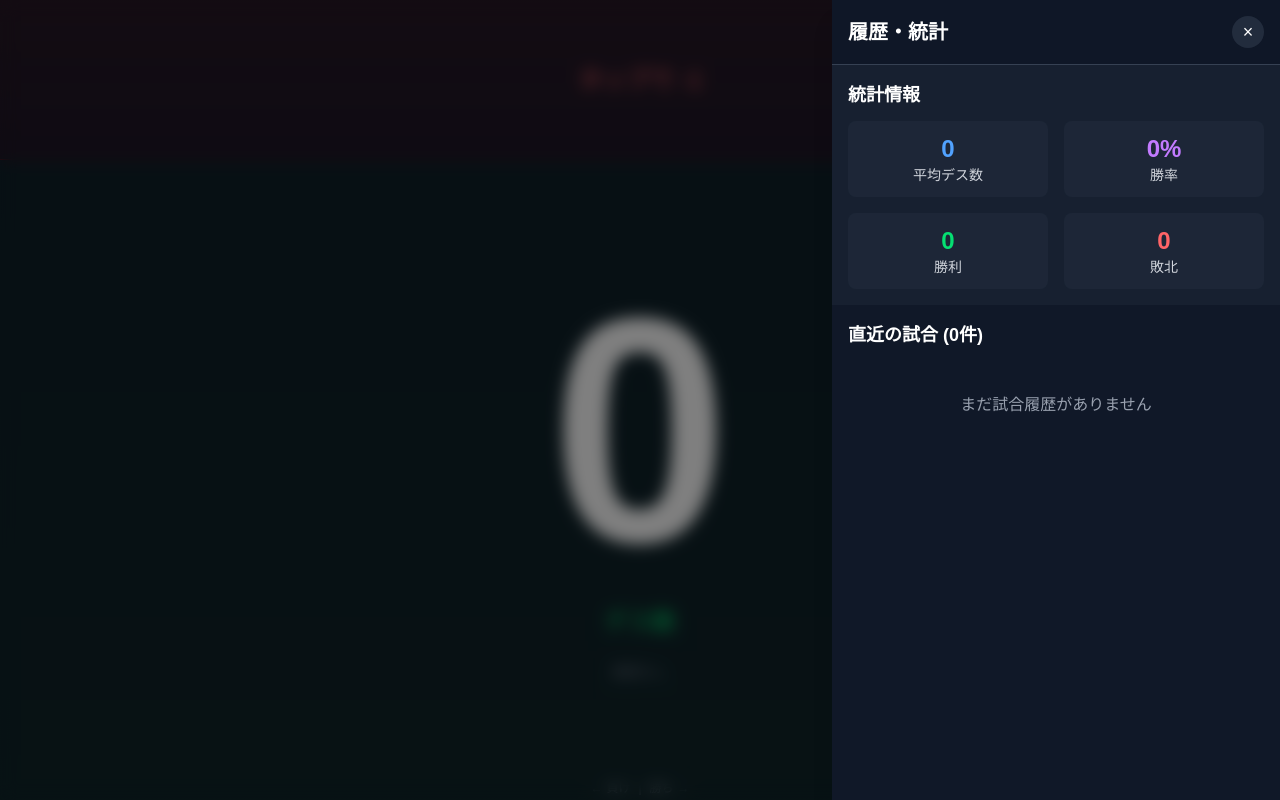
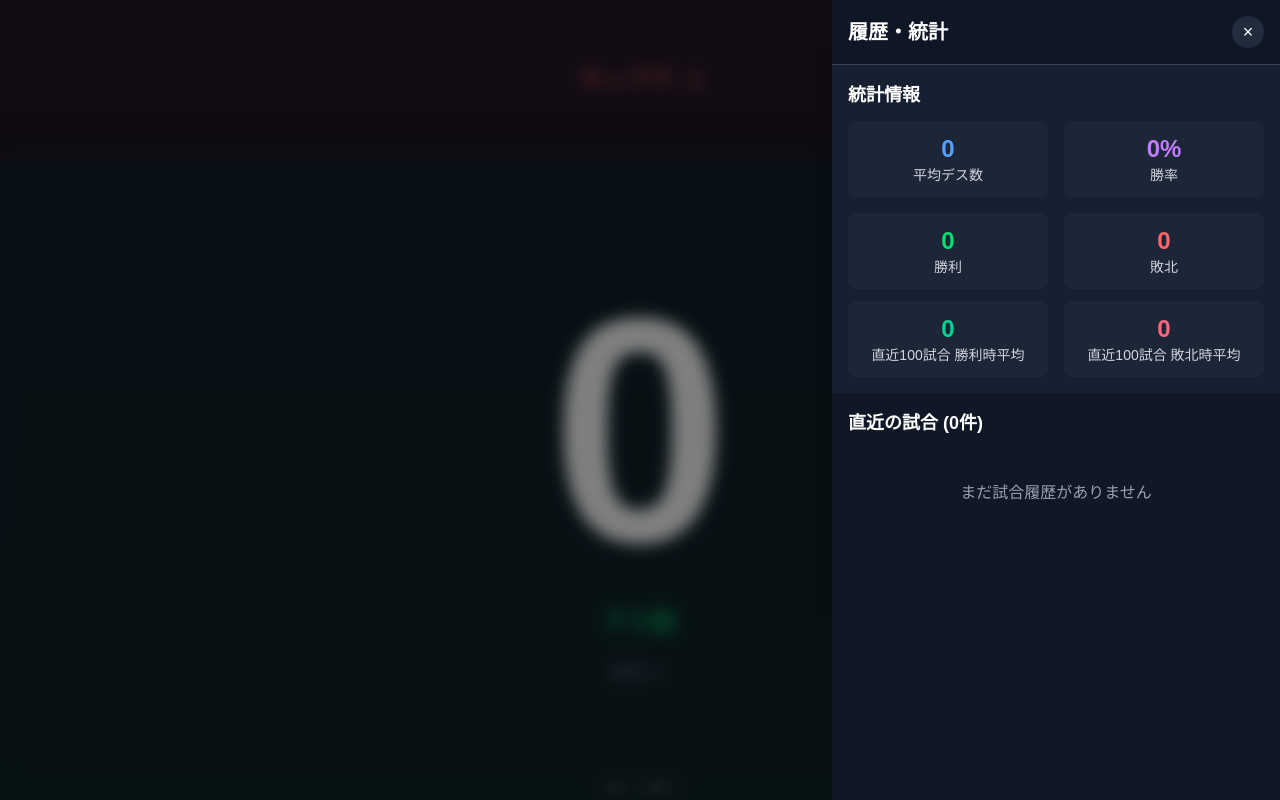
Before and after one commit to soishi/gameUtils, a Next.js app in the folder apps/death-tap-counter/: page / in a window 1280 px wide. Both pictures are taken after a click on the button "履歴・統計を表示". Built offline with nearby package versions, Linux system fonts and the light colour scheme.

Commit message:
feat: refresh death counter stats overview

```diff
--- a/apps/death-tap-counter/src/components/DeathTapCounter.tsx
+++ b/apps/death-tap-counter/src/components/DeathTapCounter.tsx
@@ -36,6 +36,7 @@ export const DeathTapCounter = () => {
 
   const containerRef = useRef<HTMLDivElement>(null)
   const touchStartTime = useRef<number>(0)
+  const stats = getStats()
 
   // タップイベントの処理
   const handleContainerClick = (event: React.MouseEvent<HTMLDivElement>) => {
@@ -192,7 +193,7 @@ export const DeathTapCounter = () => {
 
           {/* 直近5バトルの履歴 */}
           <div className="w-full max-w-xs px-4 flex-shrink-0">
-            <RecentHistory history={history} />
+            <RecentHistory history={history} stats={stats} />
           </div>
 
           <div className="absolute bottom-4 right-4 text-sm text-green-400/80">タップで +1</div>
@@ -223,7 +224,7 @@ export const DeathTapCounter = () => {
       {isHistoryOpen && (
         <HistoryDrawer
           history={history}
-          stats={getStats()}
+          stats={stats}
           onClose={toggleHistory}
           onClearHistory={clearHistory}
           onDeleteItem={deleteHistoryItem}
--- a/apps/death-tap-counter/src/components/HamburgerMenu.tsx
+++ b/apps/death-tap-counter/src/components/HamburgerMenu.tsx
@@ -17,10 +17,10 @@ export const HamburgerMenu = ({ onHistoryClick }: HamburgerMenuProps) => {
       {/* 履歴表示ボタン */}
       <button
         onClick={onHistoryClick}
-        className="w-12 h-12 bg-gray-800/80 backdrop-blur-sm rounded-full flex items-center justify-center hover:bg-gray-700/80 transition-colors"
+        className="w-14 h-14 bg-gray-800/80 backdrop-blur-sm rounded-full flex items-center justify-center hover:bg-gray-700/80 transition-colors"
         aria-label="履歴・統計を表示"
       >
-        <span className="text-xl">📊</span>
+        <span className="text-2xl">📊</span>
       </button>
     </div>
   )
--- a/apps/death-tap-counter/src/components/HistoryDrawer.tsx
+++ b/apps/death-tap-counter/src/components/HistoryDrawer.tsx
@@ -6,7 +6,7 @@
 
 import { useState } from 'react'
 import { GameHistory, GameStats } from '@/types'
-import { getRecentHistory, calculateWinRate } from '@/utils'
+import { getRecentHistory } from '@/utils'
 
 interface HistoryDrawerProps {
   history: GameHistory[]
@@ -28,8 +28,12 @@ export const HistoryDrawer = ({
   onUpdateItemResult,
 }: HistoryDrawerProps) => {
   const recentHistory = getRecentHistory(history, 10)
-  const winRate = calculateWinRate(stats)
   const [editingId, setEditingId] = useState<string | null>(null)
+  const handleClearHistory = () => {
+    if (window.confirm('履歴をすべて削除しますか？この操作は元に戻せません。')) {
+      onClearHistory()
+    }
+  }
 
   const formatDate = (timestamp: number) => {
     const date = new Date(timestamp)
@@ -86,13 +90,14 @@ export const HistoryDrawer = ({
         {/* 統計セクション */}
         <div className="p-4 bg-gray-800/50">
           <h3 className="text-lg font-semibold text-white mb-3">統計情報</h3>
+          <div className="space-y-3">
             <div className="grid grid-cols-2 gap-4">
               <div className="bg-gray-800/80 rounded-lg p-3 text-center">
                 <div className="text-2xl font-bold text-blue-400 tabular-nums">{stats.avg}</div>
                 <div className="text-sm text-gray-300">平均デス数</div>
               </div>
               <div className="bg-gray-800/80 rounded-lg p-3 text-center">
-              <div className="text-2xl font-bold text-purple-400 tabular-nums">{winRate}%</div>
+                <div className="text-2xl font-bold text-purple-400 tabular-nums">{stats.winRate}%</div>
                 <div className="text-sm text-gray-300">勝率</div>
               </div>
               <div className="bg-gray-800/80 rounded-lg p-3 text-center">
@@ -104,13 +109,24 @@ export const HistoryDrawer = ({
                 <div className="text-sm text-gray-300">敗北</div>
               </div>
             </div>
+            <div className="grid grid-cols-1 sm:grid-cols-2 gap-4">
+              <div className="bg-gray-800/80 rounded-lg p-3 text-center">
+                <div className="text-2xl font-bold text-emerald-400 tabular-nums">{stats.recentWinAvgDeaths}</div>
+                <div className="text-sm text-gray-300">直近100試合 勝利時平均</div>
+              </div>
+              <div className="bg-gray-800/80 rounded-lg p-3 text-center">
+                <div className="text-2xl font-bold text-rose-400 tabular-nums">{stats.recentLossAvgDeaths}</div>
+                <div className="text-sm text-gray-300">直近100試合 敗北時平均</div>
+              </div>
+            </div>
+          </div>
         </div>
 
         {/* クリアボタン */}
         {history.length > 0 && (
           <div className="px-4 pb-2">
             <button
-              onClick={onClearHistory}
+              onClick={handleClearHistory}
               className="w-full py-2 px-4 bg-red-600/80 hover:bg-red-600 text-white rounded-lg transition-colors text-sm font-medium"
             >
               履歴をクリア
--- a/apps/death-tap-counter/src/components/RecentHistory.tsx
+++ b/apps/death-tap-counter/src/components/RecentHistory.tsx
@@ -2,20 +2,16 @@
  * 直近5バトルの履歴表示コンポーネント
  */
 
-import { GameHistory } from '@/types'
+import { GameHistory, GameStats } from '@/types'
 
 interface RecentHistoryProps {
   history: GameHistory[]
+  stats: GameStats
 }
 
-export const RecentHistory = ({ history }: RecentHistoryProps) => {
+export const RecentHistory = ({ history, stats }: RecentHistoryProps) => {
   // 直近5件の履歴を取得（新しい順）
   const recentHistory = history.slice(-5).reverse()
-
-  // 履歴全体の勝率を計算
-  const totalGames = history.length
-  const wins = history.filter((game) => game.result === 'W').length
-  const winRate = totalGames > 0 ? Math.round((wins / totalGames) * 100) : 0
 
   if (recentHistory.length === 0) {
     return <div className="text-center text-gray-500 text-sm py-2">履歴なし</div>
@@ -23,9 +19,36 @@ export const RecentHistory = ({ history }: RecentHistoryProps) => {
 
   return (
     <div className="flex flex-col gap-1 py-2">
-      {/* 履歴全体の勝率表示 */}
-      <div className="text-center text-4xl text-gray-400 mb-1">
-        勝率{winRate}%
+      {/* 統計表示 */}
+      <div className="space-y-2 mb-1">
+        <div className="grid grid-cols-2 gap-2">
+          <div className="bg-gray-800/40 rounded p-2 text-center">
+            <div className="text-lg font-semibold text-blue-300 tabular-nums">{stats.avg}</div>
+            <div className="text-xs text-gray-300">平均デス数</div>
+          </div>
+          <div className="bg-gray-800/40 rounded p-2 text-center">
+            <div className="text-lg font-semibold text-purple-300 tabular-nums">{stats.winRate}%</div>
+            <div className="text-xs text-gray-300">勝率</div>
+          </div>
+          <div className="bg-gray-800/40 rounded p-2 text-center">
+            <div className="text-lg font-semibold text-green-300 tabular-nums">{stats.wins}</div>
+            <div className="text-xs text-gray-300">勝利</div>
+          </div>
+          <div className="bg-gray-800/40 rounded p-2 text-center">
+            <div className="text-lg font-semibold text-red-300 tabular-nums">{stats.losses}</div>
+            <div className="text-xs text-gray-300">敗北</div>
+          </div>
+        </div>
+        <div className="grid grid-cols-1 sm:grid-cols-2 gap-2">
+          <div className="bg-gray-800/40 rounded p-2 text-center">
+            <div className="text-lg font-semibold text-emerald-300 tabular-nums">{stats.recentWinAvgDeaths}</div>
+            <div className="text-xs text-gray-300">直近100試合 勝利時平均デス</div>
+          </div>
+          <div className="bg-gray-800/40 rounded p-2 text-center">
+            <div className="text-lg font-semibold text-rose-300 tabular-nums">{stats.recentLossAvgDeaths}</div>
+            <div className="text-xs text-gray-300">直近100試合 敗北時平均デス</div>
+          </div>
+        </div>
       </div>
 
       {recentHistory.map((game) => (
--- a/apps/death-tap-counter/src/types/config.ts
+++ b/apps/death-tap-counter/src/types/config.ts
@@ -5,7 +5,7 @@
 // アプリケーション設定の型
 export interface AppConfig {
   readonly ZONE_RATIO: number // 2:8の比率 (0.2)
-  readonly MAX_HISTORY: number // 最大履歴件数 (100)
+  readonly MAX_HISTORY: number // 最大履歴件数 (10000)
   readonly SWIPE_THRESHOLD: {
     readonly DISTANCE: number // 80px
     readonly VELOCITY: number // 0.2px/ms
@@ -19,7 +19,7 @@ export interface AppConfig {
 // アプリケーション設定値
 export const APP_CONFIG: AppConfig = {
   ZONE_RATIO: 0.2,
-  MAX_HISTORY: 100,
+  MAX_HISTORY: 10000,
   SWIPE_THRESHOLD: {
     DISTANCE: 80,
     VELOCITY: 0.2,
--- a/apps/death-tap-counter/src/types/game.ts
+++ b/apps/death-tap-counter/src/types/game.ts
@@ -18,4 +18,7 @@ export interface GameStats {
   avg: number // 平均デス数（小数点1桁）
   wins: number
   losses: number
+  winRate: number // 勝率（小数点1桁）
+  recentWinAvgDeaths: number // 直近100試合の勝ち試合での平均デス数
+  recentLossAvgDeaths: number // 直近100試合の負け試合での平均デス数
 }
--- a/apps/death-tap-counter/src/utils/stats.ts
+++ b/apps/death-tap-counter/src/utils/stats.ts
@@ -15,6 +15,9 @@ export const calculateStats = (history: GameHistory[]): GameStats => {
       avg: 0,
       wins: 0,
       losses: 0,
+      winRate: 0,
+      recentWinAvgDeaths: 0,
+      recentLossAvgDeaths: 0,
     }
   }
 
@@ -23,10 +26,33 @@ export const calculateStats = (history: GameHistory[]): GameStats => {
   const totalDeaths = history.reduce((sum, game) => sum + game.count, 0)
   const avg = Math.round((totalDeaths / history.length) * 10) / 10 // 小数点1桁で四捨五入
 
+  const winRate = (() => {
+    const totalGames = wins + losses
+    if (totalGames === 0) {
+      return 0
+    }
+    return Math.round((wins / totalGames) * 1000) / 10
+  })()
+
+  const recentHistory = history.slice(-100)
+  const recentWinGames = recentHistory.filter((game) => game.result === 'W')
+  const recentLossGames = recentHistory.filter((game) => game.result === 'L')
+
+  const calculateAverageDeaths = (games: GameHistory[]) => {
+    if (games.length === 0) {
+      return 0
+    }
+    const total = games.reduce((sum, game) => sum + game.count, 0)
+    return Math.round((total / games.length) * 10) / 10
+  }
+
   return {
     avg,
     wins,
     losses,
+    winRate,
+    recentWinAvgDeaths: calculateAverageDeaths(recentWinGames),
+    recentLossAvgDeaths: calculateAverageDeaths(recentLossGames),
   }
 }
 
```
Also changed, not shown: 1 other file (tests, documents, lock files or other folders). Lines whose indentation alone changed are shown as unchanged.
